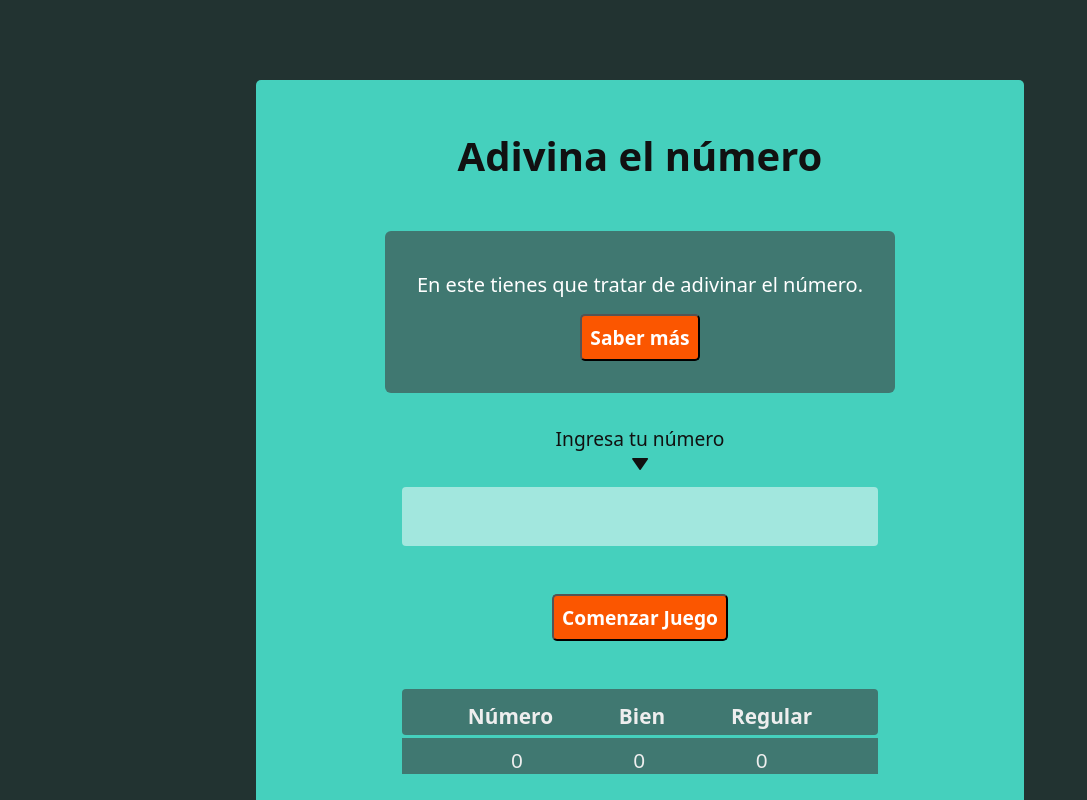
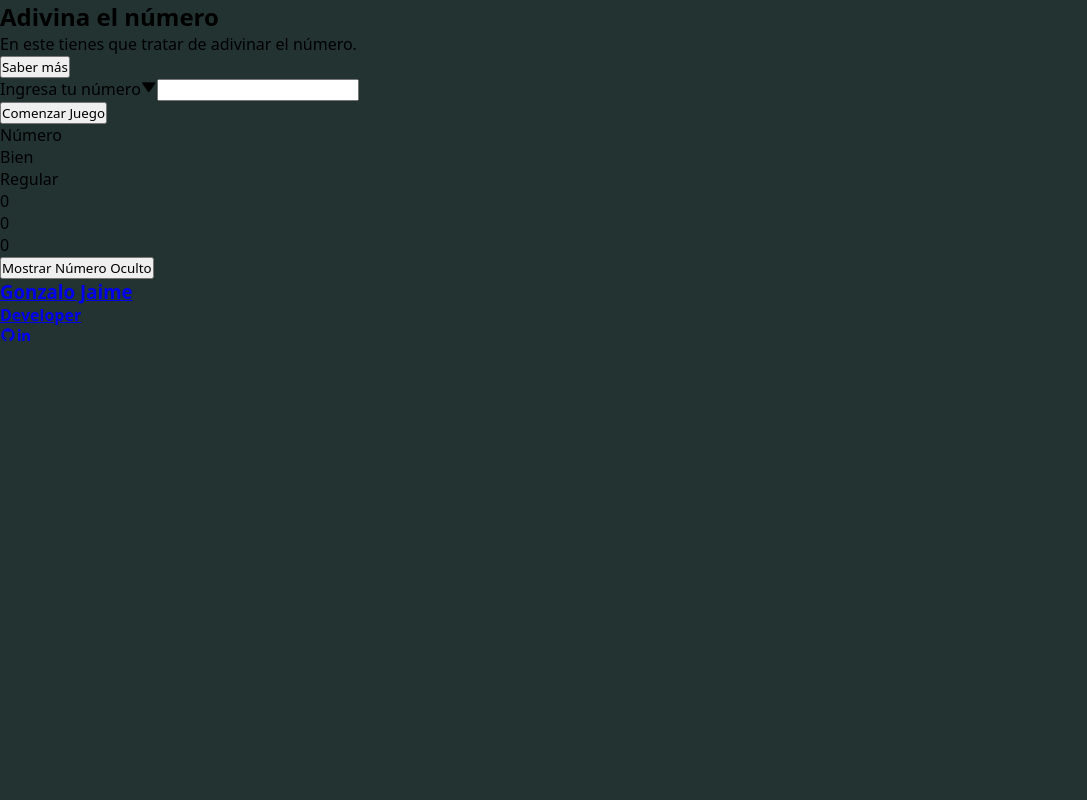
Before and after one commit to GzaJai/AdivinaElNumero, a React (Vite) app: page / in a window 1280 px wide. Both pictures are taken after a click on the button "Comenzar Juego". Shown: the top 800 px of the page, without its empty margins (0-1087 px from the left). Built offline with nearby package versions, Linux system fonts and the light colour scheme.

Commit message:
deprecated css

```diff
--- a/src/styles/App.css
+++ b/src/styles/App.css
@@ -1,7 +1,4 @@
-*{
-  color: #111;
-}
-.game-div{
+/* .game-div{
   width: 60%;
   background-color:  #45d0bd;
   margin: 10vh auto 20vh;
@@ -53,4 +50,4 @@
     width: 100%;
     margin: 5vh auto 30vh;
   }
-}
+} */
--- a/src/styles/Footer.css
+++ b/src/styles/Footer.css
@@ -1,4 +1,4 @@
-footer{
+/* footer{
   width: 100%;
   display: flex;
   justify-content: space-evenly;
@@ -36,4 +36,4 @@ footer{
     font-size: 4rem;
     margin: 2rem 1rem;
   }
-}
+} */
--- a/src/styles/Ganaste.css
+++ b/src/styles/Ganaste.css
@@ -1,4 +1,4 @@
-
+/*
 .modal-overlay {
     position: fixed;
     top: 0;
@@ -6,8 +6,7 @@
     width: 100%;
     height: 100%;
     background: url('ruta-de-tu-gif.gif') center/cover no-repeat fixed;
-    /* Opcional: Puedes agregar más estilos al div según tus necesidades */
-    color: white; /* color de texto, para que sea visible sobre el fondo */
+    color: white;
     text-align: center;
     display: flex;
     align-items: center;
@@ -80,4 +79,4 @@
       font-size: 2rem;
     }
 
-  }
+  } */
--- a/src/styles/LogResults.css
+++ b/src/styles/LogResults.css
@@ -1,4 +1,4 @@
-.res-wrap{
+/* .res-wrap{
   display: flex;
   width: 100%;
   text-align: center;
@@ -16,4 +16,4 @@
     width: 70%;
     margin: 0 auto;
   }
-}
+} */
--- a/src/styles/LogicaJuego.css
+++ b/src/styles/LogicaJuego.css
@@ -8,7 +8,7 @@
  */
 
 
-.input-wrap{
+/* .input-wrap{
   display: flex;
   margin: 2rem auto 0;
   flex-direction: column;
@@ -83,4 +83,4 @@
     width: 70%;
     margin: 0 auto;
   }
-}
+} */
--- a/src/styles/MasInfo.css
+++ b/src/styles/MasInfo.css
@@ -1,4 +1,4 @@
-
+/*
 .modal-overlay {
     position: fixed;
     top: 0;
@@ -89,4 +89,4 @@
       font-size: 2rem;
     }
 
-  }
+  } */
```
